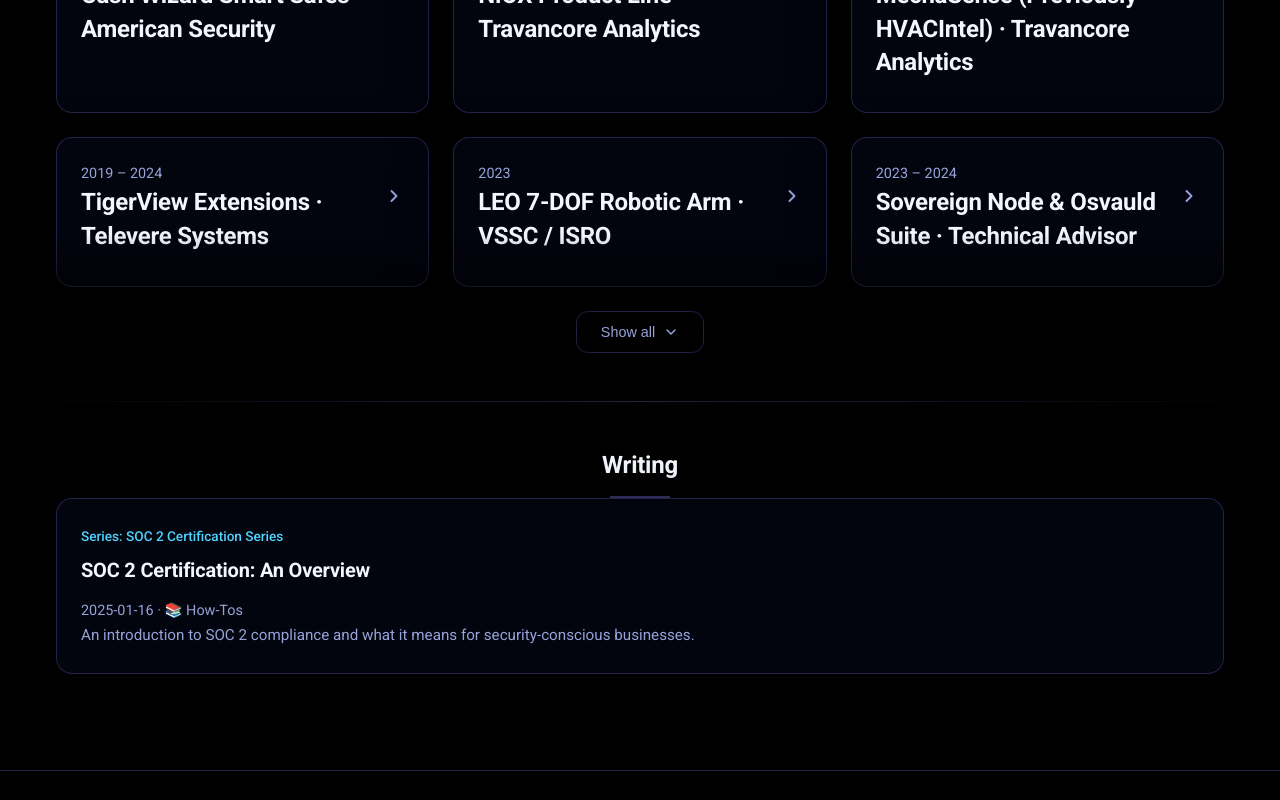
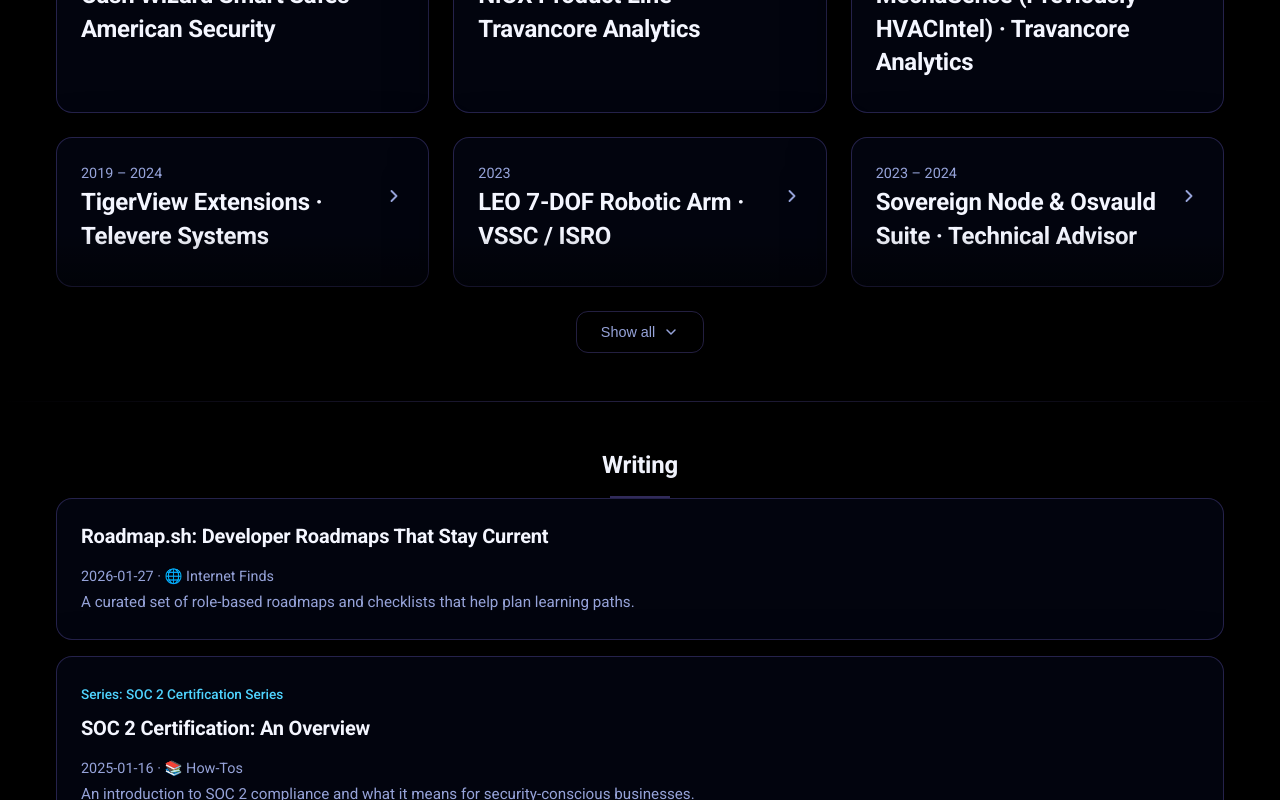
Before and after one commit to sajeshsf/sajeshsf.github.io, a React (Vite) app: page / in a window 1280 px wide. Shown: the part 2000-2800 px from the top of the page. Built offline with nearby package versions, Linux system fonts and the light colour scheme.

Commit message:
Add Internet finds entry for Roadmap.sh
Co-authored-by: sf.sajesh <sf.sajesh@gmail.com>

```diff
--- /dev/null
+++ b/src/data/blog/roadmap-sh.js
@@ -0,0 +1,33 @@
+// Roadmap.sh: Developer Roadmaps That Stay Current
+export default {
+  id: 'roadmap-sh',
+  title: 'Roadmap.sh: Developer Roadmaps That Stay Current',
+  category: 'internet-finds',
+  date: '2026-01-27',
+  url: '/writing/roadmap-sh',
+  summary: 'A curated set of role-based roadmaps and checklists that help plan learning paths.',
+  stats: 'Quick read',
+  content: `<h2>Roadmap.sh</h2>
+
+<p><a href="https://roadmap.sh/" target="_blank" rel="noopener noreferrer">Roadmap.sh</a> is a collection of role-based roadmaps, skill trees, and checklists for modern software roles. It is community maintained, so the guidance stays current as tools and best practices evolve.</p>
+
+<h3>Why it is useful</h3>
+
+<ul>
+  <li><strong>Clear sequencing:</strong> The roadmaps show what to learn first, what to learn next, and what can wait.</li>
+  <li><strong>Role coverage:</strong> Frontend, backend, DevOps, data engineering, cybersecurity, and more are mapped out.</li>
+  <li><strong>Practical scope:</strong> Each node links to resources or explanations that clarify what the topic includes.</li>
+</ul>
+
+<h3>How I use it</h3>
+
+<ul>
+  <li>Pick a role, then highlight the topics I already know.</li>
+  <li>Turn the remaining nodes into a weekly learning plan.</li>
+  <li>Use the roadmap during onboarding to align expectations with a new hire.</li>
+</ul>
+
+<h3>Good starting points</h3>
+
+<p>If you are unsure where to begin, start with the role you want in the next 6 to 12 months and follow the first two or three sections. That quick pass gives you a realistic picture of gaps and the effort required to close them.</p>`,
+}
--- a/src/data/writing.js
+++ b/src/data/writing.js
@@ -9,8 +9,8 @@ export const writingCategories = {
   },
   'internet-finds': {
     id: 'internet-finds',
-    name: 'Interesting Internet Finds',
-    description: 'Cool discoveries and resources from around the web',
+    name: 'Internet Finds',
+    description: 'Notable discoveries and resources from around the web',
     icon: '🌐',
   },
   'travel-food-experiences': {
@@ -23,9 +23,11 @@ export const writingCategories = {
 
 // Import individual blog posts
 import soc2Overview from './blog/soc2-overview.js'
+import roadmapSh from './blog/roadmap-sh.js'
 
 // All writing posts - add new posts here by importing and adding to the array
 export const writing = [
+  roadmapSh,
   soc2Overview,
   // Add more blog posts here as you create them
 ]
```
